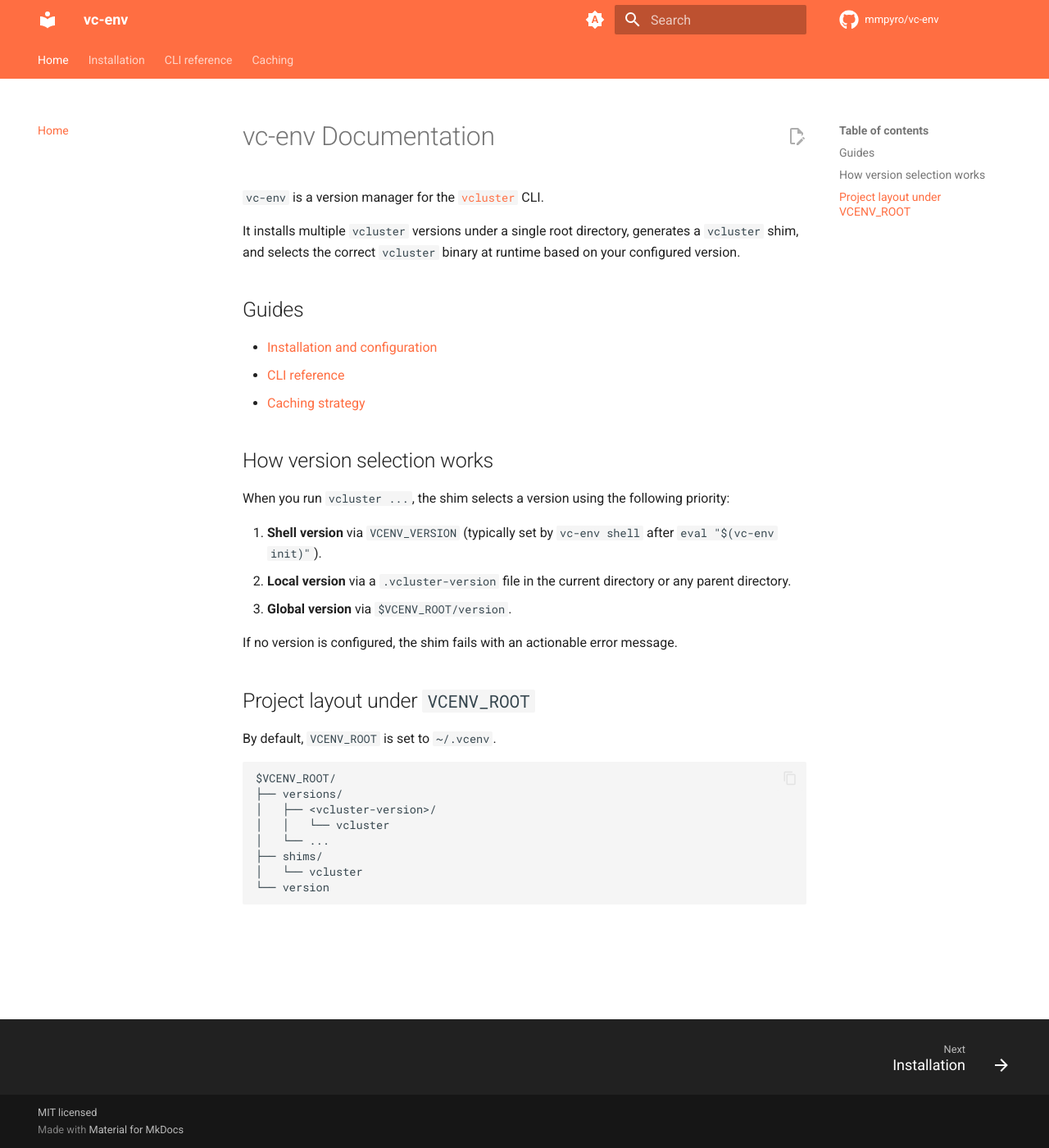
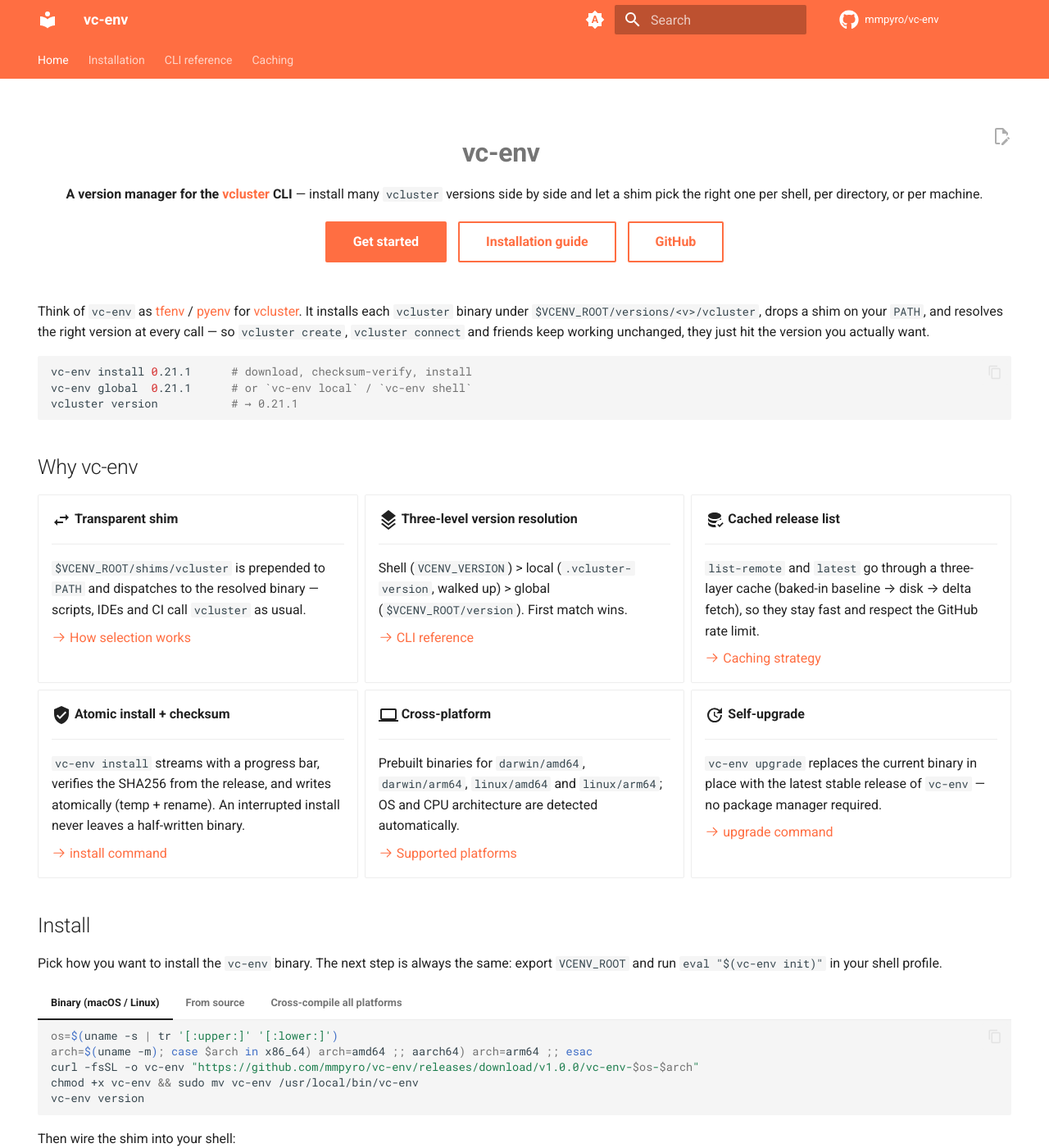
Before and after one commit to mmpyro/vc-env, an MkDocs documentation site: the page built from docs/index.md, in a window 1280 px wide and 1400 px high. Shown: the whole window at 82% size. Built offline with MkDocs 1.6.1 and Material for MkDocs 9.7.7, drawn with Linux system fonts in a browser that asks for light colours; comment, search, counter and statistics services are not loaded; some of the changed text lies outside the part shown.

Commit message:
docs(index): rewrite as Material hero landing page
- hide: [navigation, toc] front matter + .vc-hero section with three
  md-button links (Get started, Installation, GitHub).
- 'Why vc-env' Material cards grid: shim, three-level resolution,
  cached release list, atomic install + checksum, cross-platform,
  self-upgrade.
- Install block with content tabs (Binary macOS/Linux, From source,
  Cross-compile) + a 'wire the shim' snippet.
- Guides table linking to the three in-depth pages.

Co-authored-by: mmpyro <mmpyro@users.noreply.github.com>

````diff
--- a/docs/index.md
+++ b/docs/index.md
@@ -1,36 +1,148 @@
-# vc-env Documentation
+---
+hide:
+  - navigation
+  - toc
+---
 
-`vc-env` is a version manager for the [`vcluster`](https://www.vcluster.com/) CLI.
+<div class="vc-hero" markdown>
 
-It installs multiple `vcluster` versions under a single root directory, generates a `vcluster` shim, and selects the correct `vcluster` binary at runtime based on your configured version.
+# vc-env
 
-## Guides
+**A version manager for the [vcluster](https://www.vcluster.com/) CLI** —
+install many `vcluster` versions side by side and let a shim pick the right
+one per shell, per directory, or per machine.
 
-- [Installation and configuration](installation-and-configuration.md)
-- [CLI reference](cli-reference.md)
-- [Caching strategy](caching.md)
+[Get started](#install){ .md-button .md-button--primary }
+[Installation guide](installation-and-configuration.md){ .md-button }
+[GitHub](https://github.com/mmpyro/vc-env){ .md-button }
 
-## How version selection works
+</div>
 
-When you run `vcluster ...`, the shim selects a version using the following priority:
+Think of `vc-env` as [tfenv](https://github.com/tfutils/tfenv) /
+[pyenv](https://github.com/pyenv/pyenv) for
+[vcluster](https://www.vcluster.com/). It installs each `vcluster` binary
+under `$VCENV_ROOT/versions/<v>/vcluster`, drops a shim on your `PATH`, and
+resolves the right version at every call — so `vcluster create`,
+`vcluster connect` and friends keep working unchanged, they just hit the
+version you actually want.
 
-1. **Shell version** via `VCENV_VERSION` (typically set by `vc-env shell` after `eval "$(vc-env init)"`).
-2. **Local version** via a `.vcluster-version` file in the current directory or any parent directory.
-3. **Global version** via `$VCENV_ROOT/version`.
+```sh
+vc-env install 0.21.1      # download, checksum-verify, install
+vc-env global  0.21.1      # or `vc-env local` / `vc-env shell`
+vcluster version           # → 0.21.1
+```
 
-If no version is configured, the shim fails with an actionable error message.
+## Why vc-env
 
-## Project layout under `VCENV_ROOT`
+<div class="grid cards" markdown>
 
-By default, `VCENV_ROOT` is set to `~/.vcenv`.
+-   :material-swap-horizontal:{ .lg .middle } **Transparent shim**
 
-```text
-$VCENV_ROOT/
-├── versions/
-│   ├── <vcluster-version>/
-│   │   └── vcluster
-│   └── ...
-├── shims/
-│   └── vcluster
-└── version
+    ---
+
+    `$VCENV_ROOT/shims/vcluster` is prepended to `PATH` and dispatches to
+    the resolved binary — scripts, IDEs and CI call `vcluster` as usual.
+
+    [:octicons-arrow-right-24: How selection works](installation-and-configuration.md#how-configuration-is-discoveredloaded)
+
+-   :material-layers-triple:{ .lg .middle } **Three-level version resolution**
+
+    ---
+
+    Shell (`VCENV_VERSION`) > local (`.vcluster-version`, walked up) >
+    global (`$VCENV_ROOT/version`). First match wins.
+
+    [:octicons-arrow-right-24: CLI reference](cli-reference.md#commands)
+
+-   :material-database-check:{ .lg .middle } **Cached release list**
+
+    ---
+
+    `list-remote` and `latest` go through a three-layer cache (baked-in
+    baseline → disk → delta fetch), so they stay fast and respect the
+    GitHub rate limit.
+
+    [:octicons-arrow-right-24: Caching strategy](caching.md)
+
+-   :material-shield-check:{ .lg .middle } **Atomic install + checksum**
+
+    ---
+
+    `vc-env install` streams with a progress bar, verifies the SHA256
+    from the release, and writes atomically (temp + rename). An
+    interrupted install never leaves a half-written binary.
+
+    [:octicons-arrow-right-24: install command](cli-reference.md#install)
+
+-   :material-laptop:{ .lg .middle } **Cross-platform**
+
+    ---
+
+    Prebuilt binaries for `darwin/amd64`, `darwin/arm64`, `linux/amd64`
+    and `linux/arm64`; OS and CPU architecture are detected automatically.
+
+    [:octicons-arrow-right-24: Supported platforms](installation-and-configuration.md#supported-platforms)
+
+-   :material-update:{ .lg .middle } **Self-upgrade**
+
+    ---
+
+    `vc-env upgrade` replaces the current binary in place with the latest
+    stable release of `vc-env` — no package manager required.
+
+    [:octicons-arrow-right-24: upgrade command](cli-reference.md#upgrade)
+
+</div>
+
+## Install
+
+Pick how you want to install the `vc-env` binary. The next step is always
+the same: export `VCENV_ROOT` and run `eval "$(vc-env init)"` in your
+shell profile.
+
+=== "Binary (macOS / Linux)"
+
+    ```sh
+    os=$(uname -s | tr '[:upper:]' '[:lower:]')
+    arch=$(uname -m); case $arch in x86_64) arch=amd64 ;; aarch64) arch=arm64 ;; esac
+    curl -fsSL -o vc-env "https://github.com/mmpyro/vc-env/releases/download/v1.0.0/vc-env-$os-$arch"
+    chmod +x vc-env && sudo mv vc-env /usr/local/bin/vc-env
+    vc-env version
+    ```
+
+=== "From source"
+
+    ```sh
+    git clone https://github.com/mmpyro/vc-env.git
+    cd vc-env
+    make build
+    sudo mv build/vc-env /usr/local/bin/vc-env
+    vc-env version
+    ```
+
+=== "Cross-compile all platforms"
+
+    ```sh
+    make build-all
+    ls build/
+    ```
+
+Then wire the shim into your shell:
+
+```sh
+# in ~/.bashrc or ~/.zshrc
+export VCENV_ROOT="$HOME/.vcenv"
+eval "$(vc-env init)"
+source <(vc-env autocompletion)
 ```
+
+Full install details, platform notes and troubleshooting:
+[Installation and configuration](installation-and-configuration.md).
+
+## What's next
+
+| Guide | Read it when you want to… |
+|---|---|
+| [Installation and configuration](installation-and-configuration.md) | install `vc-env`, set `VCENV_ROOT`, wire the shim, and resolve common errors |
+| [CLI reference](cli-reference.md) | know every command, flag, environment variable and exit code |
+| [Caching strategy](caching.md) | understand how `list-remote` / `latest` are cached and how to tune the TTL |
````
